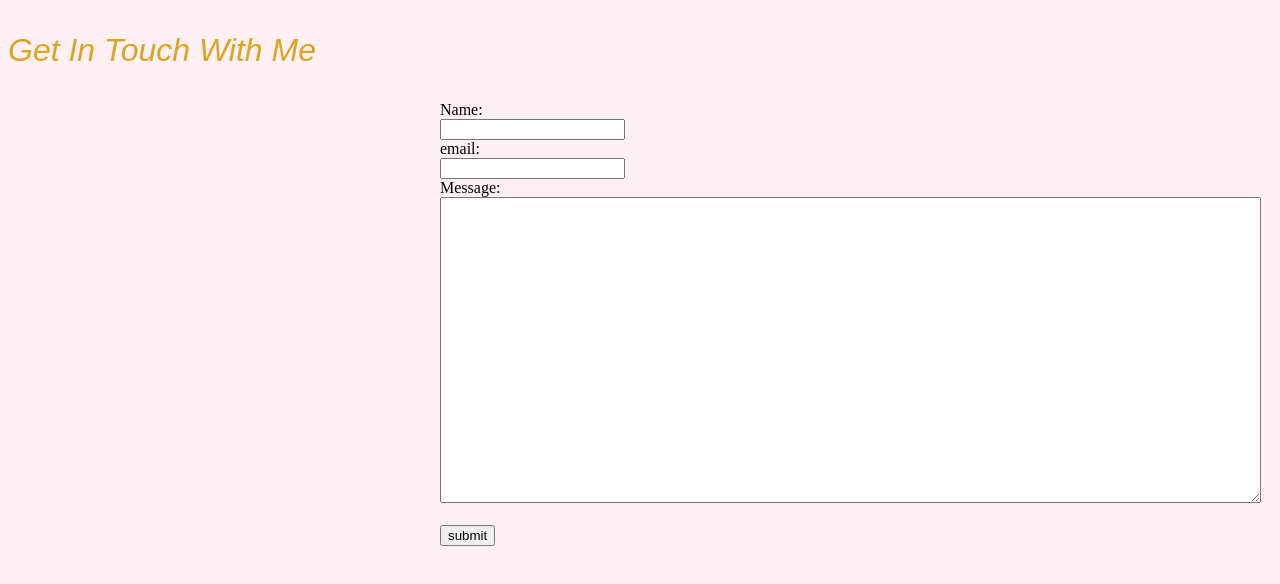
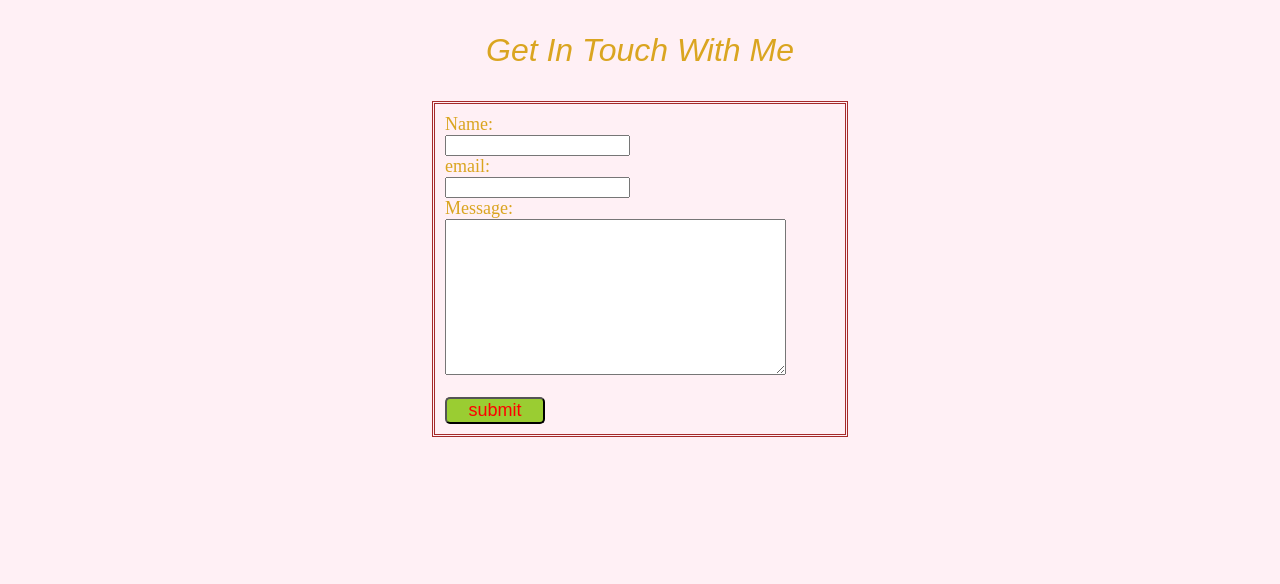
Before and after one commit to Aly-Tech/Personal-Site, a plain HTML site: page contact.html in a window 1280 px wide. Drawn offline with Linux system fonts and the light colour scheme.

Commit message:
Adding more styles to the contact form

```diff
--- a/contact.html
+++ b/contact.html
@@ -16,8 +16,8 @@
         <label for="form">email:</label><br>
         <input type="text" id="form" name="Email"><br>
         <label for="form">Message:</label><br>
-        <textarea name="Message" id="form" cols="100" rows="20"></textarea><br><br>
-        <input type="submit" value="submit" id="submit">
+        <textarea name="Message" id="form" cols="40" rows="10"></textarea><br><br>
+        <input type="submit" class="wave" value="submit" id="submit">
     </form>
 </div>
     <script src="javascript.js"></script>
--- a/style.css
+++ b/style.css
@@ -9,8 +9,14 @@ body {background-color: lavenderblush;}
 .bottom {border-radius: 40px;float: right;margin-right: 600px;margin-top: 140px;margin-left: 200px}
 .title {font-style: oblique;font-size: 40px;color: gold;margin-top: 10px;text-align: center;}
 .form {
-    max-width: 400px;width: 100%;margin: auto;position: relative;
+    max-width: 400px;width: 100%;margin: auto;position: relative;border-style: double;color: brown;padding-top: 10px;padding-bottom: 10px;padding-left: 10px;
 }
 #head {
-    font-family: Arial, Helvetica, sans-serif;font-weight: 100;font-size: 32px;color: goldenrod;font-style: italic;
+    font-family: Arial, Helvetica, sans-serif;font-weight: 100;font-size: 32px;color: goldenrod;font-style: italic;text-align: center;
 }
+.wave {
+    cursor: pointer;color: red;background-color: yellowgreen;font-weight: 100;font-family: Arial, Helvetica, sans-serif;border-radius: 5px;font-size: large;width: 100px;
+}
+label {
+    color: goldenrod;font-size: large;
+}
```
